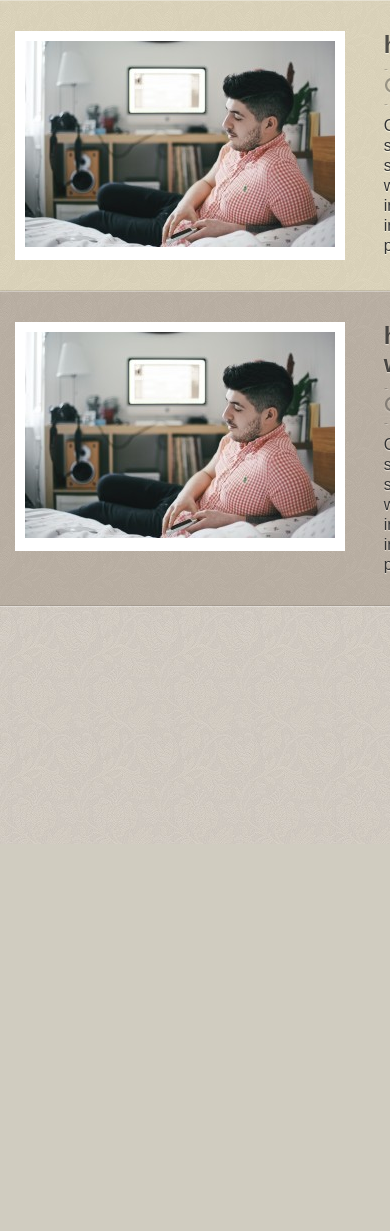
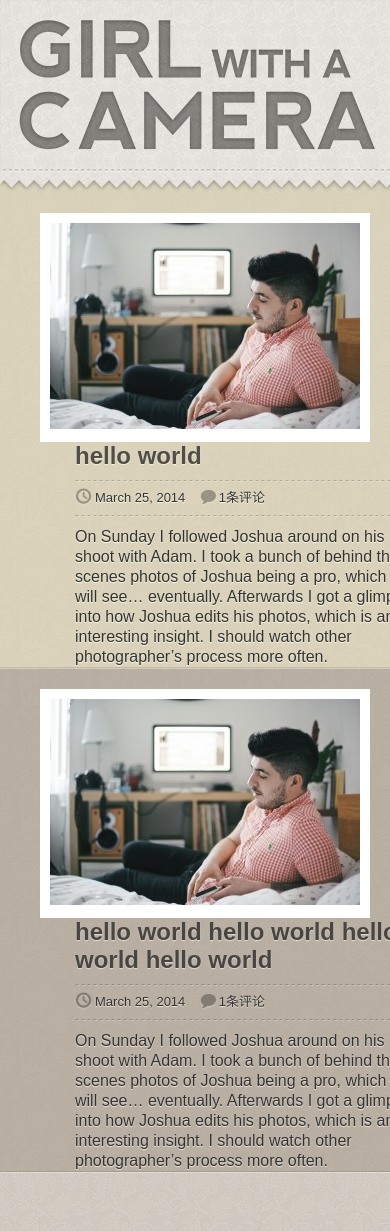
Before and after one commit to hupeng/Blog, a Python web app: template templates/web/index.html in a window 390 px wide; the page is wider, and only the part inside the window is pictured. Before the commit the page ends 841 px from the top of that part, so only its background shows below. Run offline with Jinja, Linux system fonts and the light colour scheme; the template is opened without the code that fills it, so the values that code supplies are empty.

Commit message:
build index page

```diff
--- /dev/null
+++ b/media/web/css/mobile_device.css
@@ -0,0 +1,49 @@
+@media all and (max-width: 960px){
+    #wraper{
+        position: relative;
+        width: 768px;
+        margin: 0 auto;
+        -webkit-box-shadow: 0 0 0 1px rgba(0, 0, 0, .1);
+           -moz-box-shadow: 0 0 0 1px rgba(0, 0, 0, .1);
+            -ms-box-shadow: 0 0 0 1px rgba(0, 0, 0, .1);
+             -o-box-shadow: 0 0 0 1px rgba(0, 0, 0, .1);
+                box-shadow: 0 0 0 1px rgba(0, 0, 0, .1);
+    }
+
+    header[role="banner"] {
+        width: 100%;
+        height: 100%;
+        margin: 0;
+    }
+
+    #header-top {
+        position: absolute;
+        width: 100%;
+        height: 193px;
+        top: 0;
+        left: 0;
+        margin-left: 0;
+        background: url(/static/web/images/header-tablet.png) no-repeat 0 0;
+    }
+
+    #header-bottom {
+        display: none;
+    }
+
+    article:first-of-type {
+        padding-top: 193px;
+    }
+
+    article:first-of-type .divider-top {
+        display: none;
+    }
+
+    article .inner, footer .inner {
+        width: 94.7916667%;
+        margin: 0 auto;
+        padding: 20px 2.6041667% 0;
+        text-align: left;
+        overflow: hidden;
+    }
+
+}
--- a/templates/web/index.html
+++ b/templates/web/index.html
@@ -4,6 +4,7 @@
     <meta charset="UTF-8">
     <title>Document</title>
     <link rel="stylesheet" href="/static/web/css/index.css">
+    <link rel="stylesheet" href="/static/web/css/mobile_device.css">
 </head>
 <body>
     <div id="wraper">
```
Also changed, not shown: media/web/images/header-phone-landscape.png (added), media/web/images/header-phone-landscape@2x.png (added), media/web/images/header-phone.png (added), media/web/images/header-phone@2x.png (added), media/web/images/header-tablet.png (added), media/web/images/header-tablet@2x.png (added).
